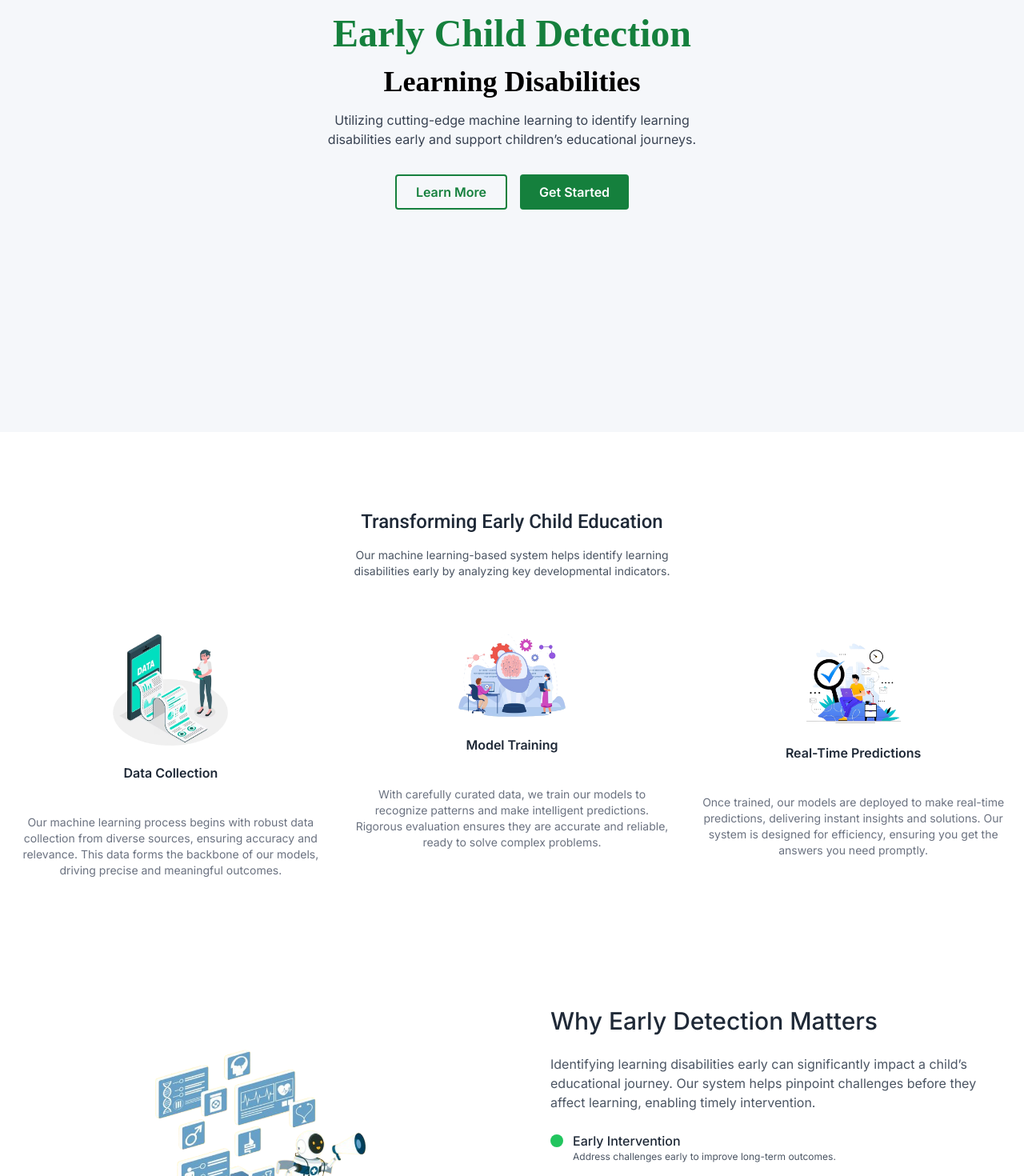
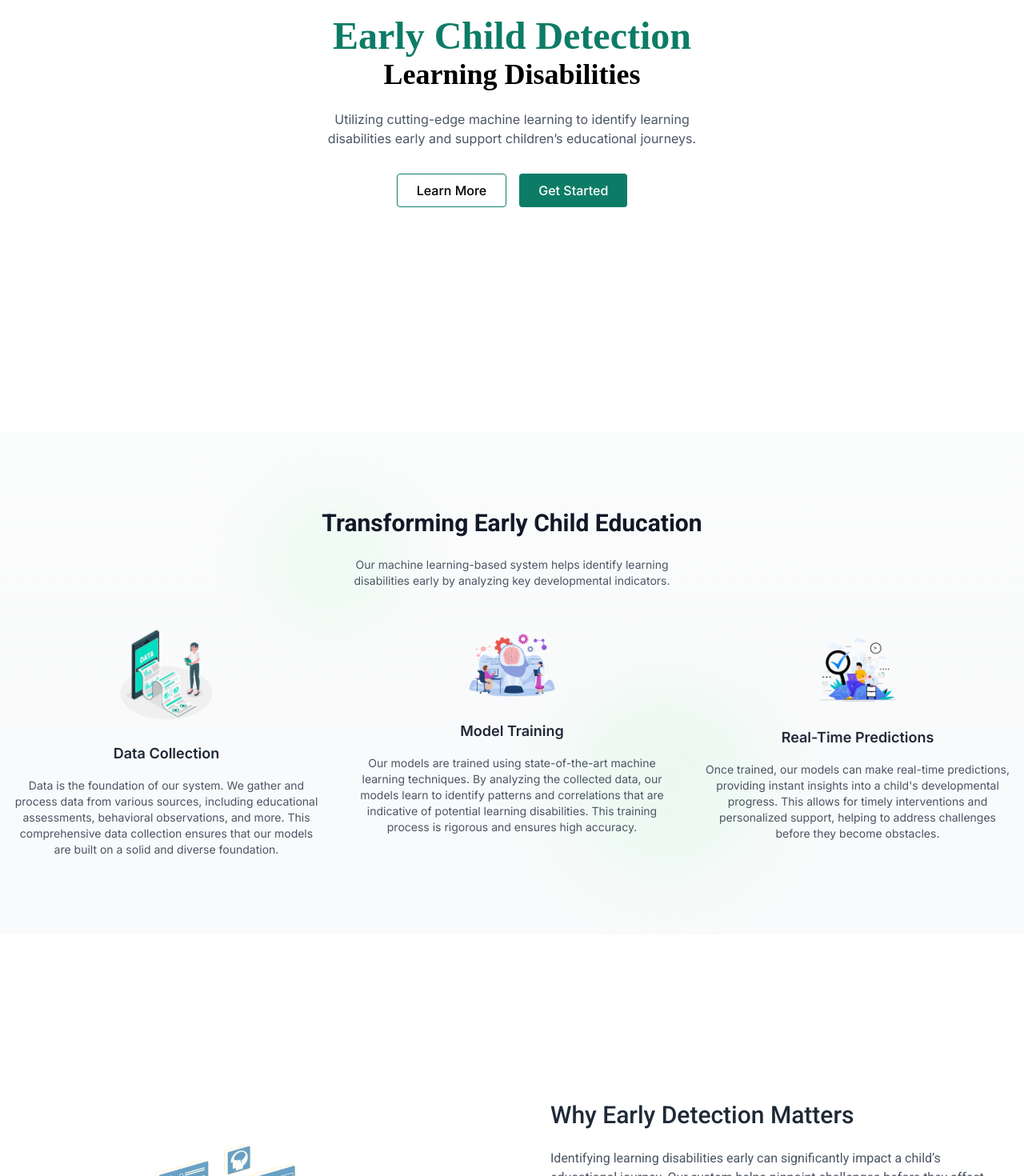
Before and after one commit to Kentoyyy/Thesis-Project, a Next.js app: page / in a window 1280 px wide. Shown: the part 340-1810 px from the top of the page at 80% size. Built offline with nearby package versions, Linux system fonts and the light colour scheme.

Commit message:
updating and adding favicon

```diff
--- a/app/layout.tsx
+++ b/app/layout.tsx
@@ -5,7 +5,12 @@ import "./globals.css";
 const inter = Inter({ subsets: ["latin"] });
 
 export const metadata: Metadata = {
-  title: "Early Child Detection",
+  title: {
+    absolute: "",
+    default: "",
+    template: "",
+  },
+
   description: "Generated by create next app",
 };
 
--- a/app/login/page.tsx
+++ b/app/login/page.tsx
@@ -2,14 +2,22 @@ import React from 'react';
 import Link from 'next/link';
 import Image from 'next/image';
 import Navbar from '../components/navbar';
+import { Metadata } from 'next';
+
+export const metadata: Metadata = {
+  title: "EarlyEdge - Login",
+  icons: {
+    icon: '/images/elcdfav.png', // Path starting from the public directory
+  },
+}
 
 const Page = () => {
   return (
     <div className="min-h-screen flex flex-col justify-between overflow-hidden">
-      {/* Include the Navbar */}
+
       <Navbar />
 
-      {/* Login form and image */}
+
       <div className="flex items-center justify-center flex-grow px-4 py-5 mt-8">
         <div className="flex flex-col lg:flex-row bg-white rounded-lg shadow-lg max-w-4xl w-full">
           {/* Left side - Form */}
@@ -75,11 +83,11 @@ const Page = () => {
             </p>
           </div>
 
-          {/* Right side - Image */}
+
           <div className="w-full lg:w-1/2 h-40 lg:h-auto relative">
             <div className="w-full h-full relative">
               <Image
-                src="/images/kidlogin.png" // Reference the image directly by its path
+                src="/images/kidlogin.png"
                 alt="Login Image"
                 layout="fill"
                 objectFit="contain" // This ensures the image is scaled to fit within its container without being cropped
--- a/app/login/register/page.tsx
+++ b/app/login/register/page.tsx
@@ -4,6 +4,7 @@ import React, { useState } from "react";
 import Navbar from "../../components/navbar";
 import logo from '../../../public/images/logoelcdl.png';
 import Image from 'next/image';
+
 
 const TermsModal = ({ isOpen, onClose }) => {
   if (!isOpen) return null;
--- a/app/page.tsx
+++ b/app/page.tsx
@@ -6,106 +6,116 @@ import data from '../public/images/data.png';
 import model from '../public/images/modeltraning.png';
 import time from '../public/images/realtime.png';
 import ai from '../public/images/mattersimage.png';
+import { Metadata } from 'next';
+
+export const metadata: Metadata = {
+  title: "EarlyEdge - Home",
+  icons: {
+    icon: '/images/elcdfav.png', // Path starting from the public directory
+  },
+}
 
 export default function Home() {
   return (
     <>
       <Navbar />
-      <main className="flex flex-col items-center justify-center min-h-screen px-4 py-8 md:py-16 md:px-8 lg:px-16 bg-[#F5F7FA]">
+      <main className="flex flex-col items-center justify-center min-h-screen px-4 py-8 md:py-16 lg:px-16 bg-white">
         <div className="text-center max-w-lg">
-          <h1 className="text-3xl md:text-4xl lg:text-5xl font-robotoserif font-extrabold text-green-700 leading-tight mb-4">
+          <h1 className="text-4xl md:text-5xl font-robotoserif font-extrabold text-primary-color leading-tight mb-1">
             Early Child Detection
           </h1>
-          <h2 className="text-2xl md:text-3xl lg:text-4xl font-robotoserif font-extrabold text-black mb-4">
+          <h2 className="text-3xl md:text-4xl font-robotoserif font-extrabold text-black mb-6">
             Learning Disabilities
           </h2>
-          <p className="text-gray-700 mb-6 md:mb-8">
+          <p className="text-gray-600 mb-8">
             Utilizing cutting-edge machine learning to identify learning disabilities early and support children’s educational journeys.
           </p>
-          <div className="flex flex-col sm:flex-row justify-center gap-4">
-            <a href="#machine-learning">
-              <button className="px-6 py-2 border-2 border-green-700 text-green-700 font-semibold rounded hover:bg-green-700 hover:text-white transition">
+          <div className="flex justify-center gap-4">
+            <a href="#machine-learning" className="px-6 py-2 border border-primary-color text-black font-medium rounded hover:bg-primary-color hover:text-white transition">
               Learn More
-              </button>
             </a>
-            <button className="px-6 py-2 bg-green-700 text-white font-semibold rounded hover:bg-green-800 transition">
+            <button className="px-6 py-2 bg-primary-color text-white font-medium rounded hover:bg-secondary-color transition">
               Get Started
             </button>
           </div>
         </div>
       </main>
 
-      <section id="machine-learning" className="py-24 text-gray-800">
-        <div className="container mx-auto px-4 text-center">
-          <h2 className="text-lg md:text-2xl font-medium mb-4 font-title">
+      <section id="machine-learning" className="py-24 bg-gray-50 text-gray-800 relative overflow-hidden">
+  <div className="absolute top-0 left-0 w-full h-full">
+    <div className="bg-gradient-to-b from-white to-transparent opacity-20 w-full h-full"></div>
+    <div className="absolute top-16 left-1/4 w-48 h-48 bg-green-100 rounded-full blur-xl opacity-30"></div>
+    <div className="absolute bottom-16 right-1/4 w-64 h-64 bg-green-200 rounded-full blur-2xl opacity-20"></div>
+  </div>
+
+  <div className="container mx-auto px-4 text-center relative z-10">
+    <h2 className="text-3xl md:text-3xl font-semibold mb-6 text-gray-900 font-title">
       Transforming Early Child Education
     </h2>
-          <p className="mb-12 max-w-md mx-auto text-xs md:text-sm leading-relaxed text-gray-600">
+    <p className="mb-12 max-w-md mx-auto text-sm md:text-sm text-gray-600">
     Our machine learning-based system helps identify learning disabilities early by analyzing key developmental indicators.
     </p>
 
-          <div className="grid grid-cols-1 md:grid-cols-3 gap-8 mt-16">
+    <div className="grid grid-cols-1 md:grid-cols-3 gap-12">
       {[
         {
           src: data,
           alt: "Data Collection",
           title: "Data Collection",
           description:
-                  "Our machine learning process begins with robust data collection from diverse sources, ensuring accuracy and relevance. This data forms the backbone of our models, driving precise and meaningful outcomes.",
+            "Data is the foundation of our system. We gather and process data from various sources, including educational assessments, behavioral observations, and more. This comprehensive data collection ensures that our models are built on a solid and diverse foundation.",
         },
         {
           src: model,
           alt: "Model Training",
           title: "Model Training",
           description:
-                  "With carefully curated data, we train our models to recognize patterns and make intelligent predictions. Rigorous evaluation ensures they are accurate and reliable, ready to solve complex problems.",
+            "Our models are trained using state-of-the-art machine learning techniques. By analyzing the collected data, our models learn to identify patterns and correlations that are indicative of potential learning disabilities. This training process is rigorous and ensures high accuracy.",
         },
         {
           src: time,
           alt: "Real-Time Predictions",
           title: "Real-Time Predictions",
           description:
-                  "Once trained, our models are deployed to make real-time predictions, delivering instant insights and solutions. Our system is designed for efficiency, ensuring you get the answers you need promptly.",
+            "Once trained, our models can make real-time predictions, providing instant insights into a child's developmental progress. This allows for timely interventions and personalized support, helping to address challenges before they become obstacles.",
         },
       ].map((feature, index) => (
-              <div
-                key={index}
-                className="flex flex-col items-center text-center transition-transform transform hover:scale-105"
-              >
+        <div key={index} className="flex flex-col items-center text-center transition-transform transform hover:scale-105">
           <Image
             src={feature.src}
             alt={feature.alt}
-                  width={150}
-                  height={140}
-                  className="mb-4"
+            width={120}
+            height={120}
+            className="mb-6"
           />
-                <h3 className="text-base font-semibold mb-10">{feature.title}</h3>
-                <p className="text-sm text-gray-500">{feature.description}</p>
+          <h3 className="text-lg font-semibold mb-4 text-gray-800">{feature.title}</h3>
+          <p className="text-sm text-gray-600">{feature.description}</p>
         </div>
       ))}
     </div>
   </div>
 </section>
 
-      <section className="py-16 text-gray-800" id="matters">
-        <div className="container mx-auto px-6 flex flex-col md:flex-row items-center">
+
+      <section className="py-32 bg-white text-gray-800" id="matters ">
+        <div className="container mx-auto px-6 flex flex-col md:flex-row items-center mt-20">
           <div className="md:w-1/2 flex justify-center mb-8 md:mb-0">
             <Image
-              src={ai} // Correct usage without curly braces
+              src={ai}
               alt="Illustration of early detection"
-              width={300}  // Adjust the width as needed
-              height={200} // Adjust the height as needed
+              width={300}
+              height={200}
               className="object-cover"
             />
           </div>
           <div className="md:w-1/2 text-left md:pl-12">
-            <h2 className="text-2xl md:text-3xl font-medium mb-6">
+            <h2 className="text-3xl font-medium mb-6 font-title">
               Why Early Detection Matters
             </h2>
-            <p className="mb-6 text-sm md:text-base leading-relaxed text-gray-600">
+            <p className="mb-6 text-sm md:text-base text-gray-600 font-title">
               Identifying learning disabilities early can significantly impact a child’s educational journey. Our system helps pinpoint challenges before they affect learning, enabling timely intervention.
             </p>
-            <div className="flex flex-col space-y-4">
+            <div className="space-y-4">
               {[
                 {
                   title: "Early Intervention",
@@ -125,7 +135,7 @@ export default function Home() {
                 },
               ].map((benefit, index) => (
                 <div key={index} className="flex items-start">
-                  <div className="w-4 h-4 bg-green-500 rounded-full mt-1 mr-3"></div> {/* Replace with an icon if needed */}
+                  <div className="w-4 h-4 bg-gray-700 rounded-full mt-1 mr-3"></div>
                   <div>
                     <h3 className="text-base font-medium">{benefit.title}</h3>
                     <p className="text-xs text-gray-600">{benefit.description}</p>
@@ -137,8 +147,6 @@ export default function Home() {
         </div>
       </section>
 
-
-
       <Footer />
     </>
   );
```
Also changed, not shown: public/images/elcdfav.png (added). Lines whose indentation alone changed are shown as unchanged.
